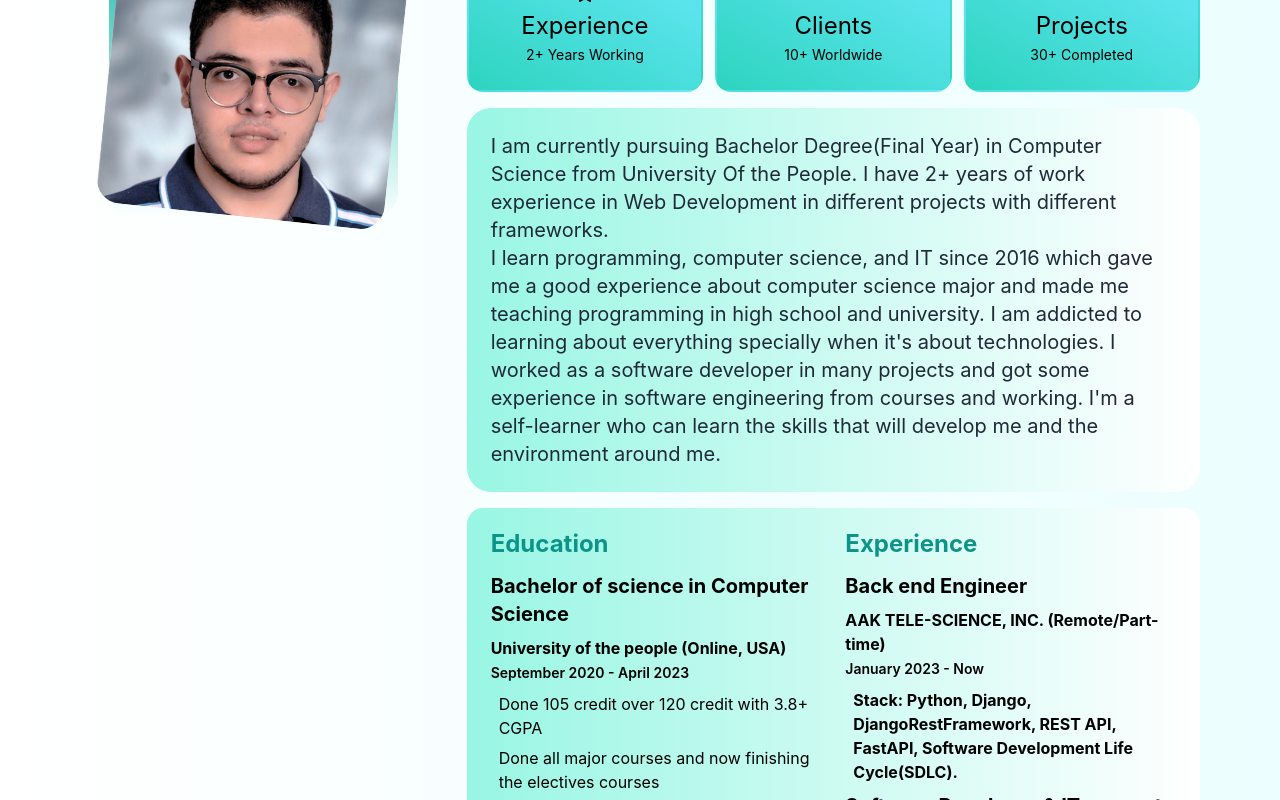
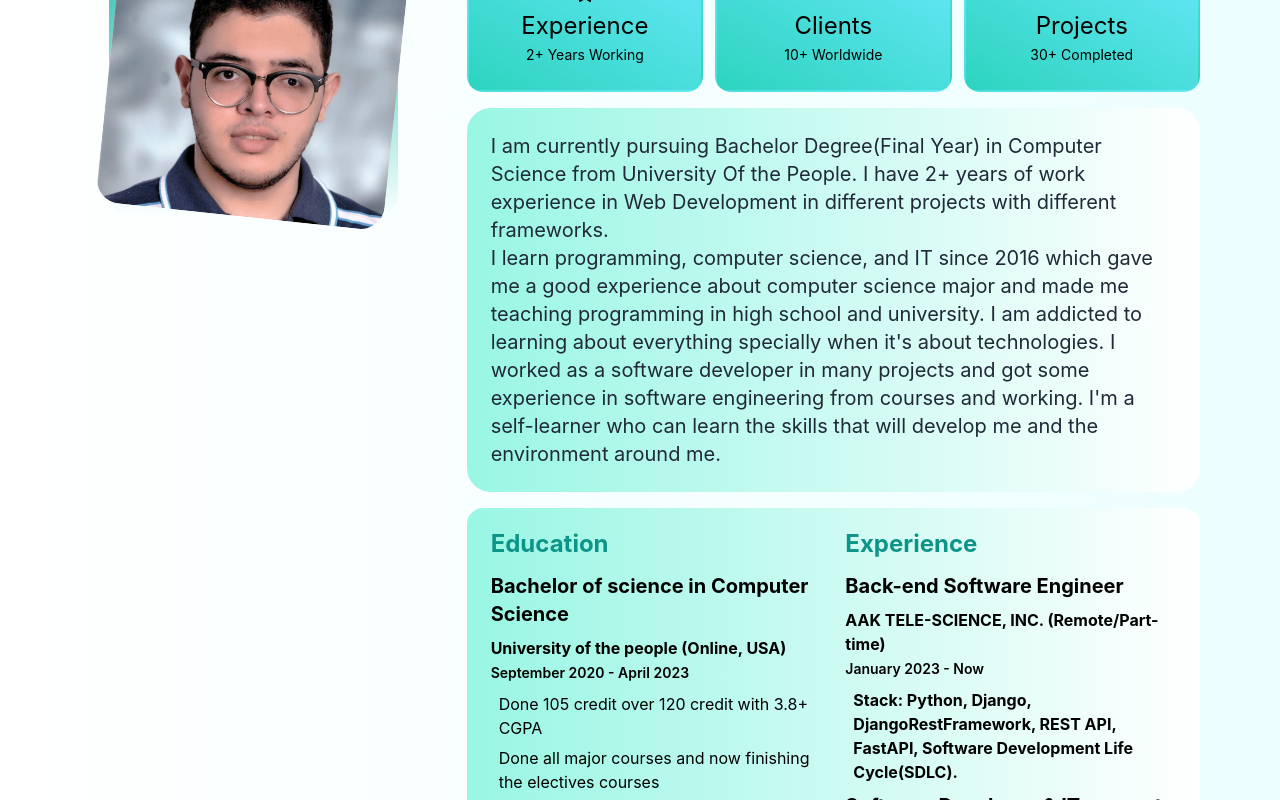
Before and after one commit to abdoohossamm/portfolio, a Next.js app: page / in a window 1280 px wide. Shown: the part 1152-1952 px from the top of the page. Built offline with nearby package versions, Linux system fonts and the light colour scheme.

Commit message:
Change the job title

```diff
--- a/components/about/resume/Resume.tsx
+++ b/components/about/resume/Resume.tsx
@@ -25,7 +25,7 @@
                 <div>
                     <h5 className="my-3 text-2xl font-bold text-teal-600">Experience</h5>
                     <div className="">
-                        <h5 className="my-2 text-xl font-bold">Back end Engineer</h5>
+                        <h5 className="my-2 text-xl font-bold">Back-end Software Engineer</h5>
                         <p className="font-bold">AAK TELE-SCIENCE, INC. (Remote/Part-time) </p>
                         <small className={"text-sm font-semibold"}>January 2023 - Now</small>
                         <article className="my-2 ml-2 [&>p:not(:first-child)]:mt-1.5">
```
